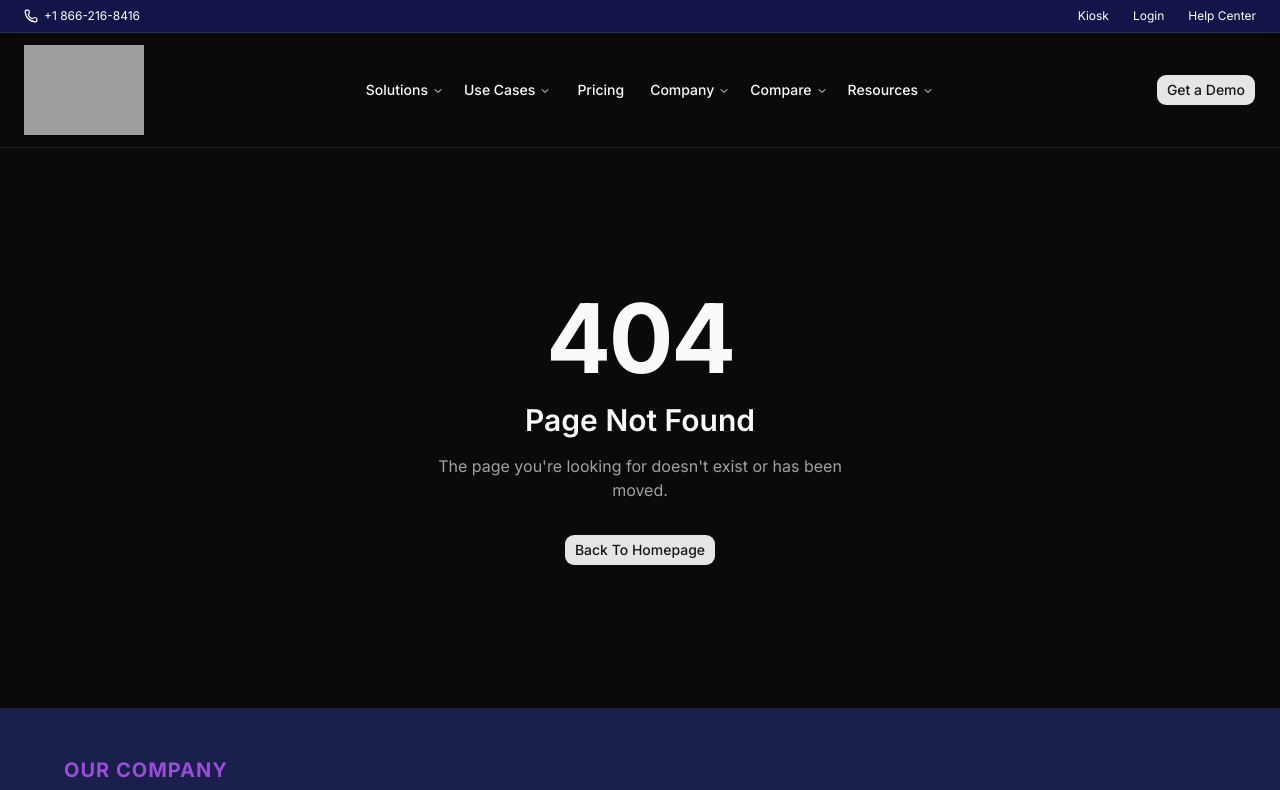
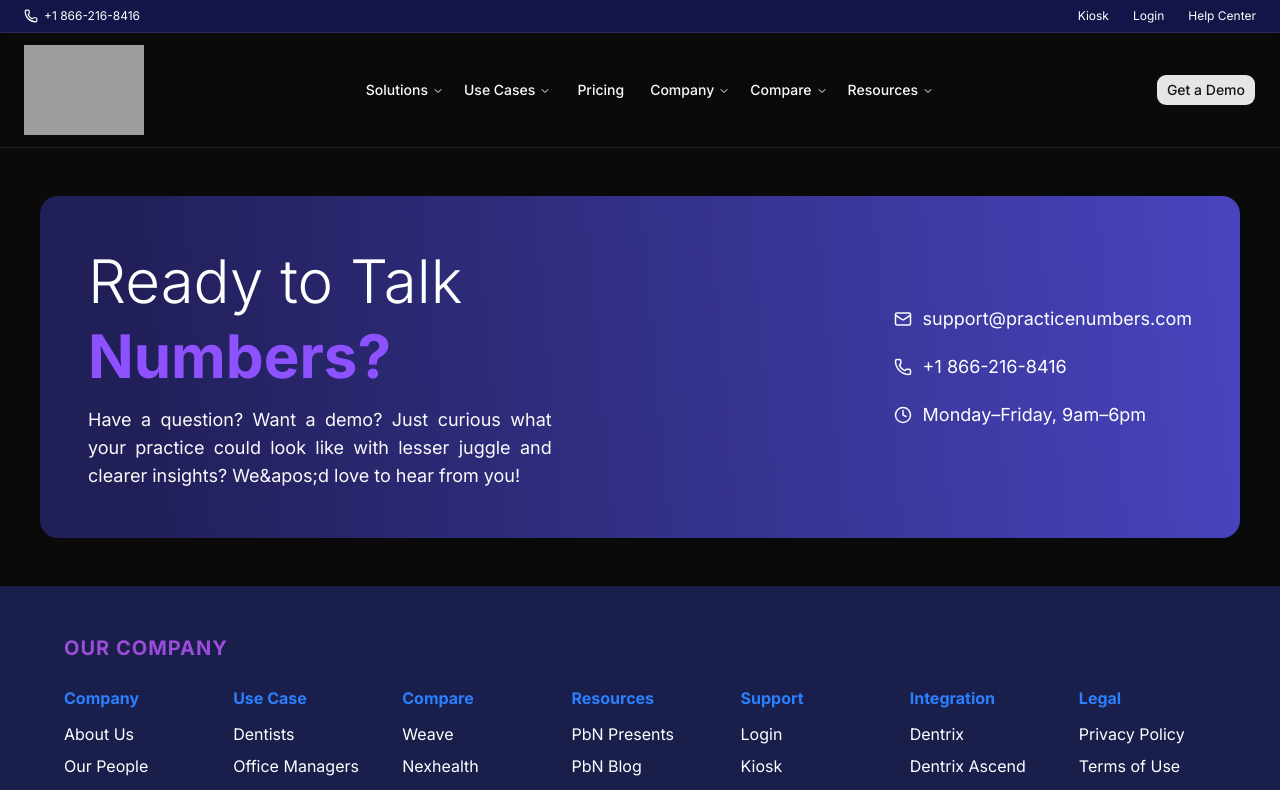
Before and after one commit to 10nikhil01/Practice-By-Numbers---Project, a Next.js app: page /contact-us in a window 1280 px wide. Before the commit this address had no page. Shown: the top 790 px of the page. Built offline with nearby package versions, Linux system fonts and the light colour scheme; grey boxes are pictures that could not be loaded.

Commit message:
feat(contact us): contact us page build

```diff
--- /dev/null
+++ b/src/app/contact-us/page.tsx
@@ -0,0 +1,9 @@
+import { GetConnect } from "@/sections/contact/connect";
+
+export default function ContactUsPage() {
+  return (
+    <main className="flex my-12 max-w-300 w-full flex-col items-center align-middle justify-center">
+      <GetConnect />
+    </main>
+  );
+}
--- /dev/null
+++ b/src/constants/contact-us.tsx
@@ -0,0 +1,23 @@
+import { Clock, Mail, Phone } from "lucide-react";
+
+export const contactLinks = [
+  {
+    icon: <Mail size={18} />,
+    text: "support@practicenumbers.com",
+    href: "mailto:support@practicenumbers.com",
+  },
+  {
+    icon: <Phone size={18} />,
+    text: "+1 866-216-8416",
+    href: "tel:+18662168416",
+  },
+  {
+    icon: <Clock size={18} />,
+    text: "Monday–Friday, 9am–6pm",
+    href: "#",
+  },
+];
+export const ContactUsTitle = "Ready to Talk ";
+export const ContactUsTitleSecond = "Numbers?";
+export const ContactUsDescription =
+  "Have a question? Want a demo? Just curious what your practice could look like with lesser juggle and clearer insights? We&apos;d love to hear from you!";
--- /dev/null
+++ b/src/sections/contact/connect.tsx
@@ -0,0 +1,41 @@
+import {
+  contactLinks,
+  ContactUsTitleSecond,
+  ContactUsTitle,
+  ContactUsDescription,
+} from "@/constants/contact-us";
+import Link from "next/link";
+
+export const GetConnect = () => {
+  return (
+    <section className="w-full">
+      <div
+        className="rounded-xl md:rounded-2xl p-12 flex max-md:flex-col justify-between items-center"
+        style={{
+          background: "linear-gradient(265deg, #4844BE 0.4%, #211F58 92.2%)",
+        }}
+      >
+        <div className="w-7/10">
+          <h2 className="text-6xl font-light text-white leading-tight">
+            {ContactUsTitle}
+          </h2>
+          <h2 className="text-6xl font-bold text-violet-500 leading-tight mb-3">
+            {ContactUsTitleSecond}
+          </h2>
+          <p className="text-lg w-3/5 text-justify">{ContactUsDescription}</p>
+        </div>
+
+        <div className="flex flex-col gap-2">
+          {contactLinks.map(({ icon, text, href }) => (
+            <Link key={text} href={href} className="flex items-center">
+              <div className="w-10 h-10 rounded-full flex items-center justify-center shrink-0">
+                {icon}
+              </div>
+              <span className="text-white text-lg">{text}</span>
+            </Link>
+          ))}
+        </div>
+      </div>
+    </section>
+  );
+};
```
